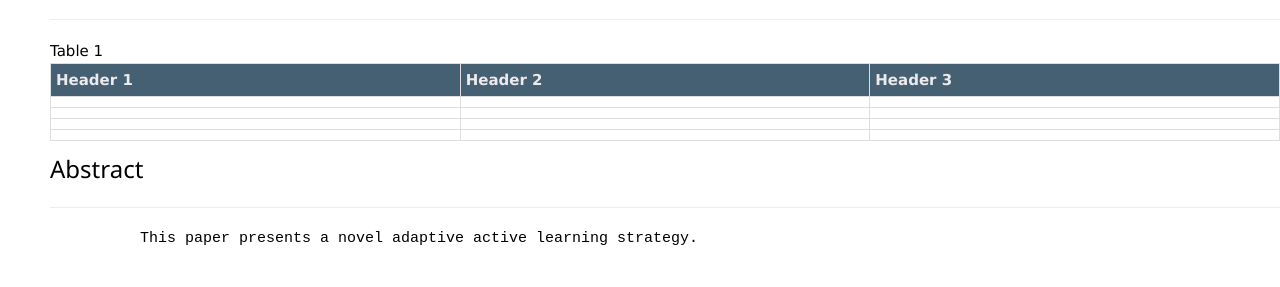
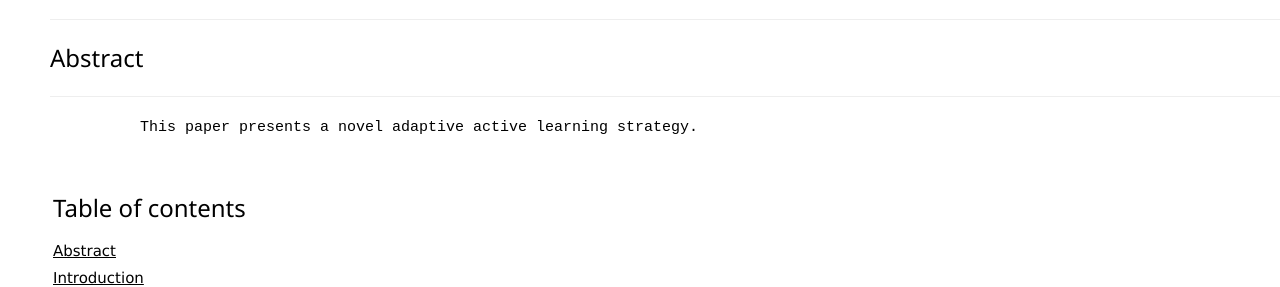
Before and after one commit to FEPSFY6859211/FY6859211, a plain HTML site: page index.html in a window 1280 px wide. Shown: the part 506-793 px from the top of the page. Drawn offline with nearby package versions, Linux system fonts and the light colour scheme.

Commit message:
Update index.html

```diff
--- a/index.html
+++ b/index.html
@@ -10,75 +10,6 @@
 <hr>
 <h2 style="font-family:calibri:"><b> Conference paper: Bridge Deck Repairs</b></h2>
 <hr>
-<style>
-.table_component {
-    overflow: auto;
-    width: 100%;
-}
-
-.table_component table {
-    border: 1px solid #dededf;
-    height: 100%;
-    width: 100%;
-    table-layout: fixed;
-    border-collapse: collapse;
-    border-spacing: 1px;
-    text-align: left;
-}
-
-.table_component caption {
-    caption-side: top;
-    text-align: left;
-}
-
-.table_component th {
-    border: 1px solid #dededf;
-    background-color: #456073;
-    color: #eceaea;
-    padding: 5px;
-}
-
-.table_component td {
-    border: 1px solid #dededf;
-    background-color: #ffffff;
-    color: #000000;
-    padding: 5px;
-}
-</style>
-<div class="table_component" role="region" tabindex="0">
-<table>
-    <caption>Table 1</caption>
-    <thead>
-        <tr>
-            <th>Header 1</th>
-            <th>Header 2</th>
-            <th>Header 3</th>
-        </tr>
-    </thead>
-    <tbody>
-        <tr>
-            <td></td>
-            <td></td>
-            <td></td>
-        </tr>
-        <tr>
-            <td></td>
-            <td></td>
-            <td></td>
-        </tr>
-        <tr>
-            <td></td>
-            <td></td>
-            <td></td>
-        </tr>
-        <tr>
-            <td></td>
-            <td></td>
-            <td></td>
-        </tr>
-    </tbody>
-</table>
-  <head>
 
     <meta name="viewport" content="width=device-width, initial-scale=1">
     <link  rel="stylesheet" href="https://www.w3schools.com/w3css/4/w3.css">
```
